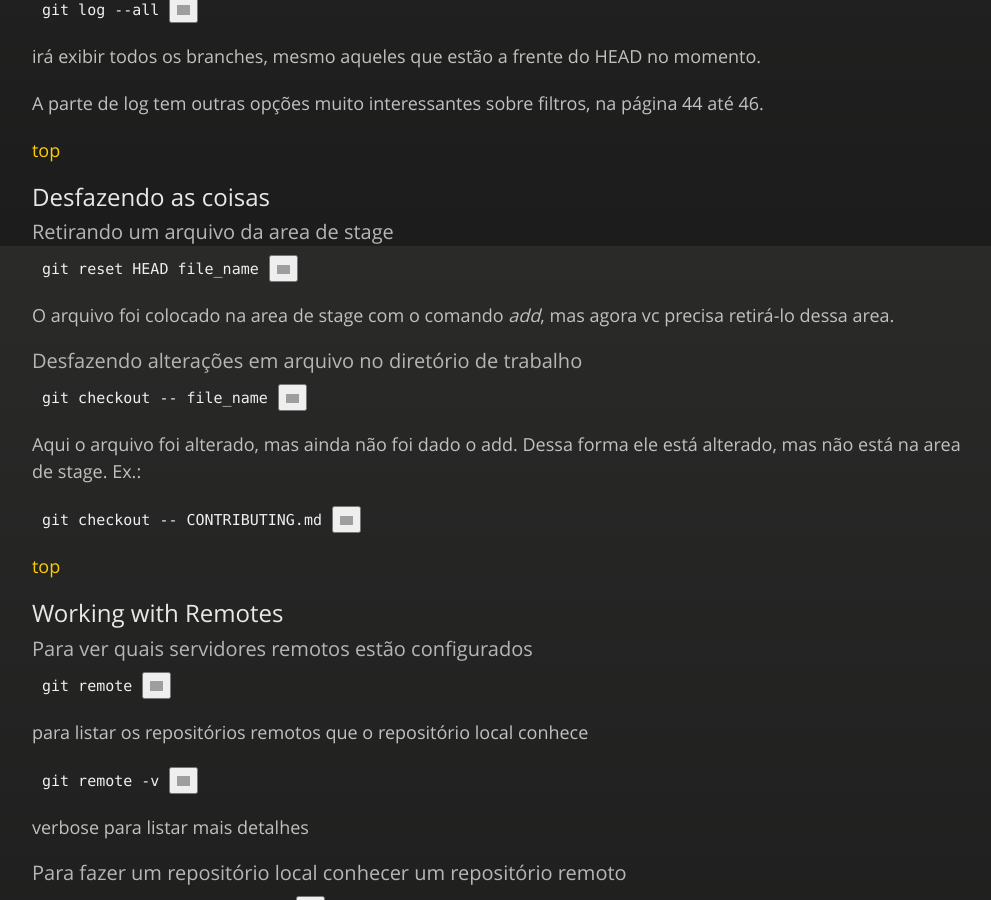
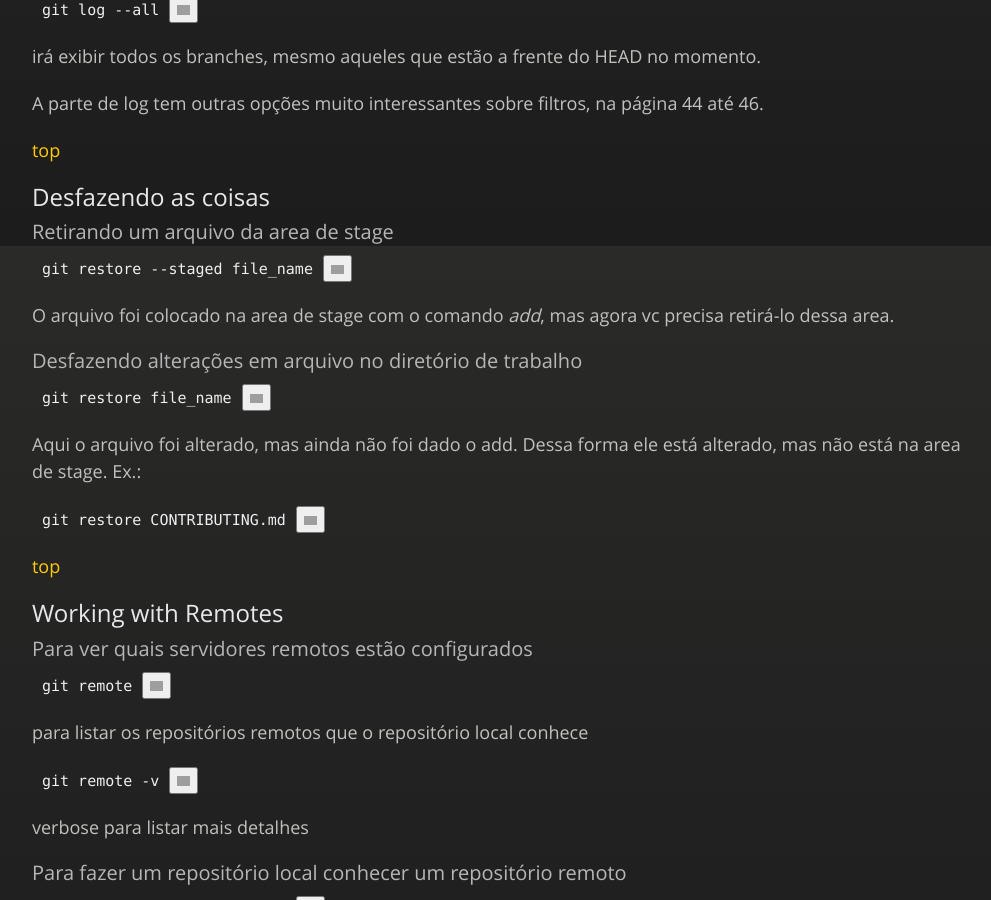
Before and after one commit to JeannAndrade/jeannandrade.github.io, a Jekyll site: the page built from content/git/index.md, in a window 1280 px wide and 900 px high, scrolled down 8754 px. Shown: the whole window, without its empty margins (108-1099 px from the left). Built offline with Jekyll 4.4.1, drawn with Linux system fonts in a browser that asks for light colours; nearby versions of some CDN libraries; comment, search, counter and statistics services are not loaded; our own code applies the rules of GitHub Pages for plain Markdown files; some of the changed text lies outside the part shown; grey boxes are pictures that could not be loaded.

Commit message:
alterando atalhos com versoes mais novas dos comandos

```diff
--- a/content/git/index.md
+++ b/content/git/index.md
@@ -307,17 +307,17 @@ A parte de log tem outras opções muito interessantes sobre filtros, na página
 
 ### Retirando um arquivo da area de stage
 
-`git reset HEAD file_name`
+`git restore --staged file_name`
 
 O arquivo foi colocado na area de stage com o comando *add*, mas agora vc precisa retirá-lo dessa area.
 
 ### Desfazendo alterações em arquivo no diretório de trabalho
 
-`git checkout -- file_name`
+`git restore file_name`
 
 Aqui o arquivo foi alterado, mas ainda não foi dado o add. Dessa forma ele está alterado, mas não está na area de stage. Ex.:
 
-`git checkout -- CONTRIBUTING.md`
+`git restore CONTRIBUTING.md`
 
 [top](#git-table-of-contents)
 
@@ -611,7 +611,8 @@ Você pode configurar atalhos no git usando o comando de configuração:
 | `git config --global alias.st status` | git st |
 | `git config --global alias.pl pull` | git pl |
 | `git config --global alias.ph push` | git ph |
-| `git config --global alias.unstage 'reset HEAD --'` | git unstage fileA |
+| `git config --global alias.unstage 'restore --staged'` | git unstage fileA |
+| `git config --global alias.unadd restore` | git unadd fileA |
 | `git config --global alias.last 'log -1 HEAD'` | git last |
 
 [top](#git-table-of-contents)
```
